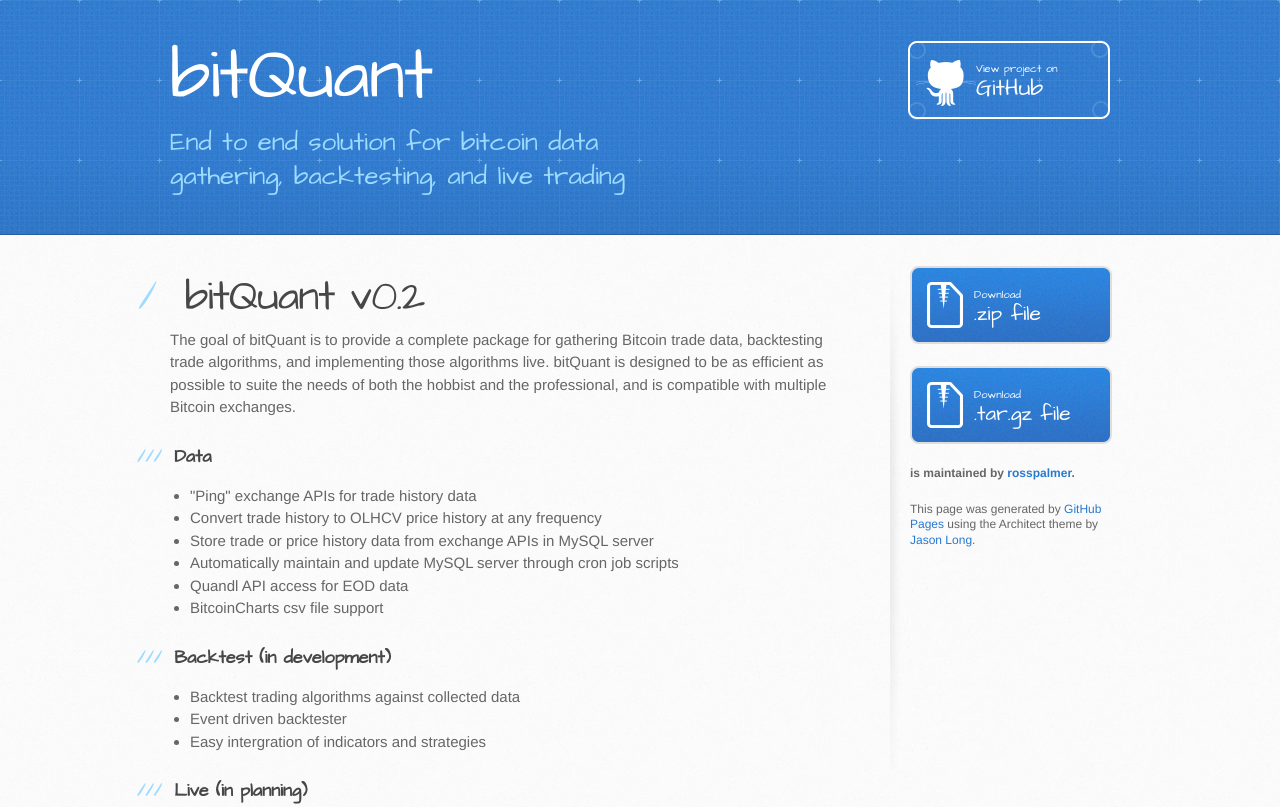
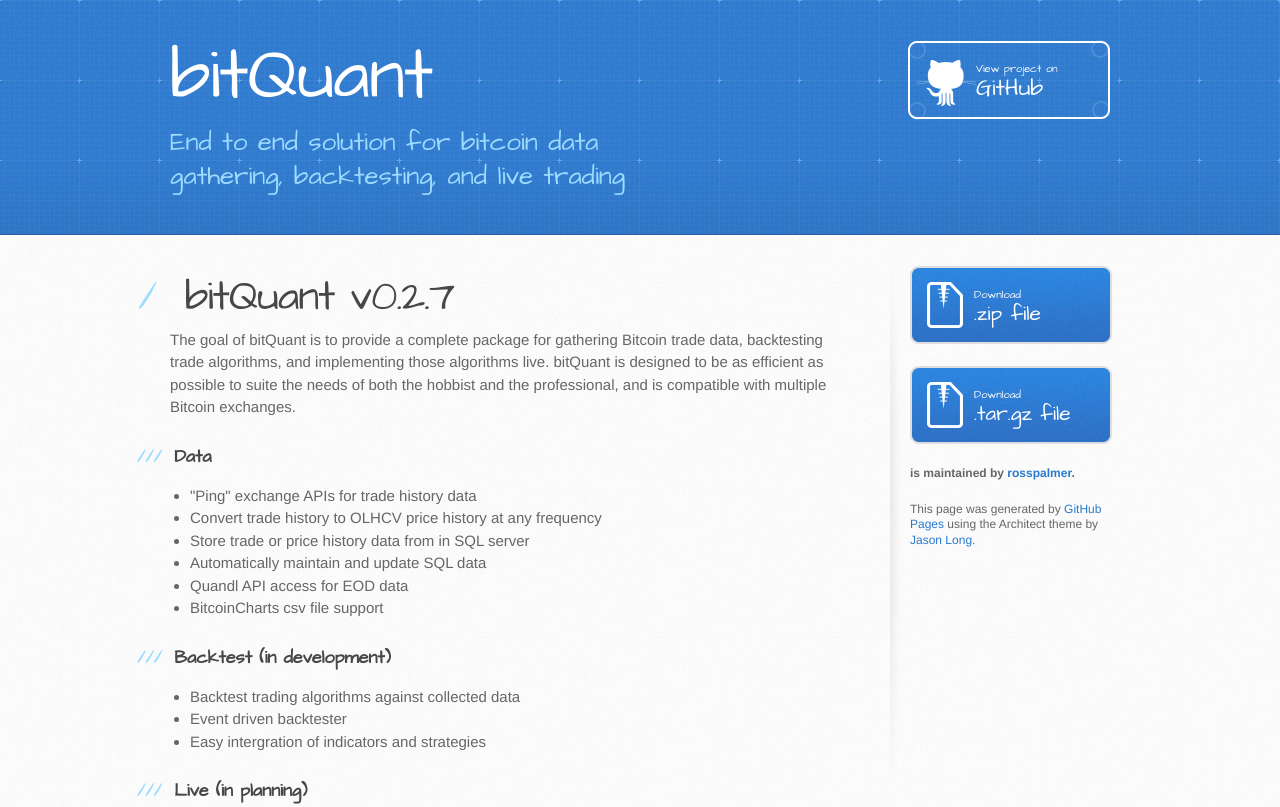
Before and after one commit to rosspalmer/bitQuant, a plain HTML site: page index.html in a window 1280 px wide. Shown: the top 807 px of the page. Drawn offline with Linux system fonts and the light colour scheme.

```diff
--- a/index.html
+++ b/index.html
@@ -29,7 +29,7 @@
       <div class="inner clearfix">
         <section id="main-content">
           <h1>
-<a id="bitquant-v02" class="anchor" href="#bitquant-v02" aria-hidden="true"><span class="octicon octicon-link"></span></a>bitQuant v0.2</h1>
+<a id="bitquant-v027" class="anchor" href="#bitquant-v027" aria-hidden="true"><span class="octicon octicon-link"></span></a>bitQuant v0.2.7</h1>
 
 <p>The goal of bitQuant is to provide a complete package for gathering Bitcoin trade data, backtesting trade algorithms, and implementing those algorithms live. bitQuant is designed to be as efficient as possible to suite the needs of both the hobbist and the professional, and is compatible with multiple Bitcoin exchanges.</p>
 
@@ -39,8 +39,8 @@
 <ul>
 <li>"Ping" exchange APIs for trade history data</li>
 <li>Convert trade history to OLHCV price history at any frequency</li>
-<li>Store trade or price history data from exchange APIs in MySQL server</li>
-<li>Automatically maintain and update MySQL server through cron job scripts</li>
+<li>Store trade or price history data from in SQL server</li>
+<li>Automatically maintain and update SQL data</li>
 <li>Quandl API access for EOD data</li>
 <li>BitcoinCharts csv file support</li>
 </ul>
```
Also changed, not shown: params.json (+1 -1 lines).
